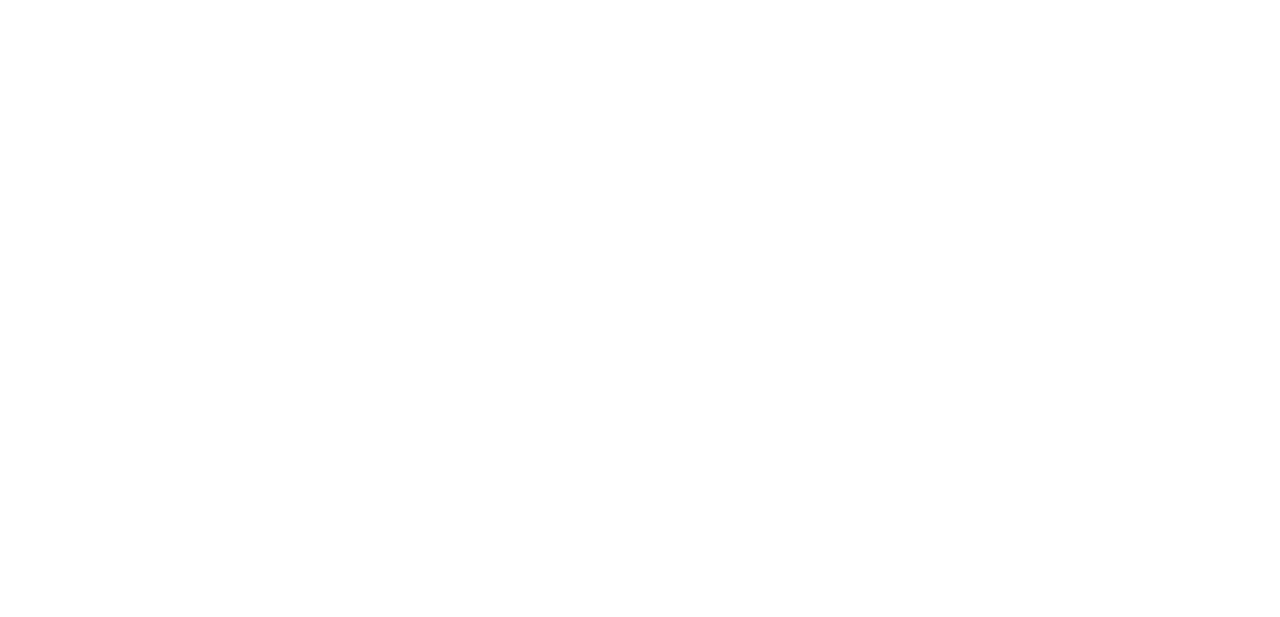
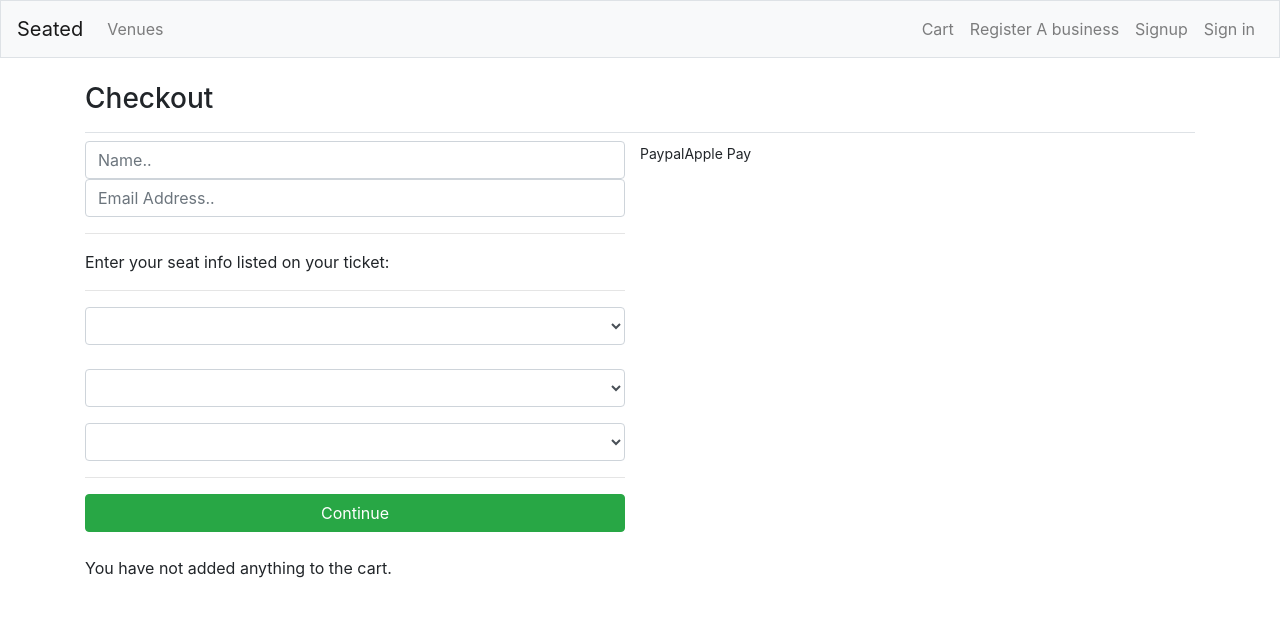
Before and after one commit to sduplantis18/Seated-Restaurant-Manager, a Django app: page /customer/checkout/ in a window 1280 px wide. Before the commit the part shown is empty. Shown: the top 617 px of the page. Run offline with Django 3.2, Linux system fonts and the light colour scheme; lists and menus that the app fills with data are empty; some libraries are stand-ins or nearby versions.

Commit message:
Cart updates when user hits "add to cart"

```diff
--- a/customer/models.py
+++ b/customer/models.py
@@ -14,9 +14,9 @@ class Order(models.Model):
     created_date = models.DateTimeField(auto_now_add=True, null=True)
     status = models.CharField(max_length=200, null=True, choices=STATUS)
     customer = models.ForeignKey(Customer, null=True, on_delete=models.SET_NULL)
-    section = models.ForeignKey(Section, null=False ,on_delete=CASCADE)
-    row = models.ForeignKey(Row, null=False,on_delete=CASCADE)
-    seat = models.ForeignKey(Seat, null=False, on_delete=CASCADE)
+    section = models.ForeignKey(Section, null=True ,on_delete=CASCADE)
+    row = models.ForeignKey(Row, null=True,on_delete=CASCADE)
+    seat = models.ForeignKey(Seat, null=True, on_delete=CASCADE)
     complete = models.BooleanField(default=False, null=True, blank=False)
     transaction_id = models.CharField(max_length=200, null=True)
 
--- a/customer/templates/customer/checkout.html
+++ b/customer/templates/customer/checkout.html
@@ -0,0 +1,70 @@
+{% extends "learning_logs/base.html" %}
+{% load static %}
+{% load bootstrap4 %}
+
+{% block page_header %}
+<h3>Checkout</h3>
+{% endblock page_header %}
+
+{% block content %}
+<div class="row">
+    <div class="col-lg-6">
+        <div class="box-elemennt" id="form-wrapper">
+            <form id="form">
+                <div id="user-info">
+                    <div class="form-field">
+                        <input required class="form-control" type="text" name="name" placeholder="Name..">
+                    </div>
+                    <div class="form-field">
+                        <input required class="form-control" type="email" name="email" placeholder="Email Address..">
+                    </div>
+                </div>
+
+                <div id="shipping-info">
+                    <hr>
+                    <p>Enter your seat info listed on your ticket:</p>
+                    <hr>
+                    <div class="form-field">
+                        <select class="form-control" id="section"></select>
+                    </div>
+                    <br>
+                    <div class="form-group">
+                        <select class="form-control" id="row"></select>
+                    </div>
+                    <div class="form-group">
+                        <select class="form-control" id="seat"></select>
+                    </div>
+                </div>
+                <hr>
+                <input id="form-button" class="btn btn-success btn-block" type="submit" value="Continue">
+            </form>
+        </div>
+        <br>
+    </div>
+        <div class="box-element hidden" id="payment-info">
+            <small>Paypal</small>
+        </div>
+        <div class="box-element hidden" id="apple-pay">
+            <small>Apple Pay</small>
+        </div>
+
+    <div class="col-lg-6">
+        <div class="box-element">
+            {% for item in items %}
+            <div class="cart-row">
+                <div style="flex: 2"><img class="row-image" src="{{ item.menu_item.image.url }}"></div>
+                <div style="flex: 2">{{item.menu_item.name}}</div>
+                <div style="flex: 1">{{item.menu_item.price}}</div>
+                <div style="flex: 1">
+                    <p class="quantity">{{order.get_cart_items}}</p>
+                </div>
+                <div style="flex: 1">${{order.get_cart_total}}</div>
+                {% empty %}
+                <p>You have not added anything to the cart.</p>
+            </div>
+            {% endfor %}
+        </div>
+    </div>
+</div>
+
+{% endblock content %}
--- a/customer/urls.py
+++ b/customer/urls.py
@@ -11,4 +11,6 @@ urlpatterns = [
     path('cart/', views.cart, name='cart'),
     # Checkout
     path('checkout/', views.checkout, name='checkout'),
+    # Updateitem
+    path('update_item/', views.updateItem, name="update_item"),
 ]
--- a/customer/views.py
+++ b/customer/views.py
@@ -1,10 +1,42 @@
 from django.http import request
+from django.http.response import JsonResponse
 from django.shortcuts import render
 from .models import *
+import json
 
 # Create your views here.
 def home(request):
     return render(request, '../templates/customer/home.html')
+
+
+def updateItem(request):
+    data = json.loads(request.body)
+    menuitemId = data['menuitemId']
+    action = data['action']
+
+    print('Action:', action)
+    print('menuItem:', menuitemId)
+
+    customer = request.user.customer
+    menu_item = Menu_item.objects.get(id=menuitemId)
+    order, created = Order.objects.get_or_create(customer=customer, complete=False)
+
+    orderItem, created = OrderItem.objects.get_or_create(order=order, menu_item=menu_item)
+
+    #if the user hits the add button on the front end add 1 item to the order
+    if action == 'add':
+        orderItem.quantity = (orderItem.quantity + 1)
+    # else if the user hits the remove button remove 1 item from the order
+    elif action == 'remove':
+        orderItem.quantity = (orderItem.quantity - 1)
+    #save the order item
+    orderItem.save()
+
+    if orderItem.quantity <= 0:
+        orderItem.delete()
+
+    return JsonResponse('Item was added', safe=False)
+
 
 
 def cart(request):
@@ -14,9 +46,20 @@ def cart(request):
         items = order.orderitem_set.all()
     else:
         items = []
+        order = {'get_cart_total':0, 'get_cart_items':0 }
     context = {'items':items, 'order':order}
     return render(request, '../templates/customer/cart.html', context)
 
 
 def checkout(request):
-    return render(request, '../templates/customer/checkout.html')
+    if request.user.is_authenticated:
+        customer = request.user.customer
+        order, created = Order.objects.get_or_create(customer=customer, complete=False)
+        items  = order.orderitem_set.all()
+    else:
+        #create empty cart for now for non logged in users
+        order = {'get_cart_total':0, 'get_cart_items':0 }
+        items = []
+
+    context = {'items':items, 'order':order}
+    return render(request, '../templates/customer/checkout.html', context)
--- a/learning_logs/static/js/cart.js
+++ b/learning_logs/static/js/cart.js
@@ -19,7 +19,7 @@ window.onload = function() {
 function updateUserOrder(menuitemId, action){
     console.log('User is logged in, sending data...')
 
-    var url = '/update_item/'
+    var url = '/customer/update_item/'
 
     fetch(url, {
         method: 'POST',
--- a/learning_logs/templates/learning_logs/base.html
+++ b/learning_logs/templates/learning_logs/base.html
@@ -61,9 +61,15 @@ const csrftoken = getToken('csrftoken');
                 <span class="navbar-text"}>Hello, {{ user.username }}.</span>
             </li>
             <li class="nav-item">
+                <a class="nav-link" href="{% url 'customer:cart' %}">Cart</a>
+            </li>
+            <li class="nav-item">
                 <a class="nav-link" href="{% url 'users:logout_view' %}">Logout</a>
             </li>
             {% else %}
+            <li class="nav-item">
+                <a class="nav-link" href="{% url 'customer:cart' %}">Cart</a>
+            </li>
             <li class="nav-item">
                 <a class="nav-link" href="{% url 'users:manager_register' %}">Register A business</a>
             </li>
```
Also changed, not shown: learning_logs/views.py (+0 -28 lines), customer/migrations/0005_auto_20201120_2329.py (added), customer/migrations/0006_auto_20201120_2330.py (added), db.sqlite3.
